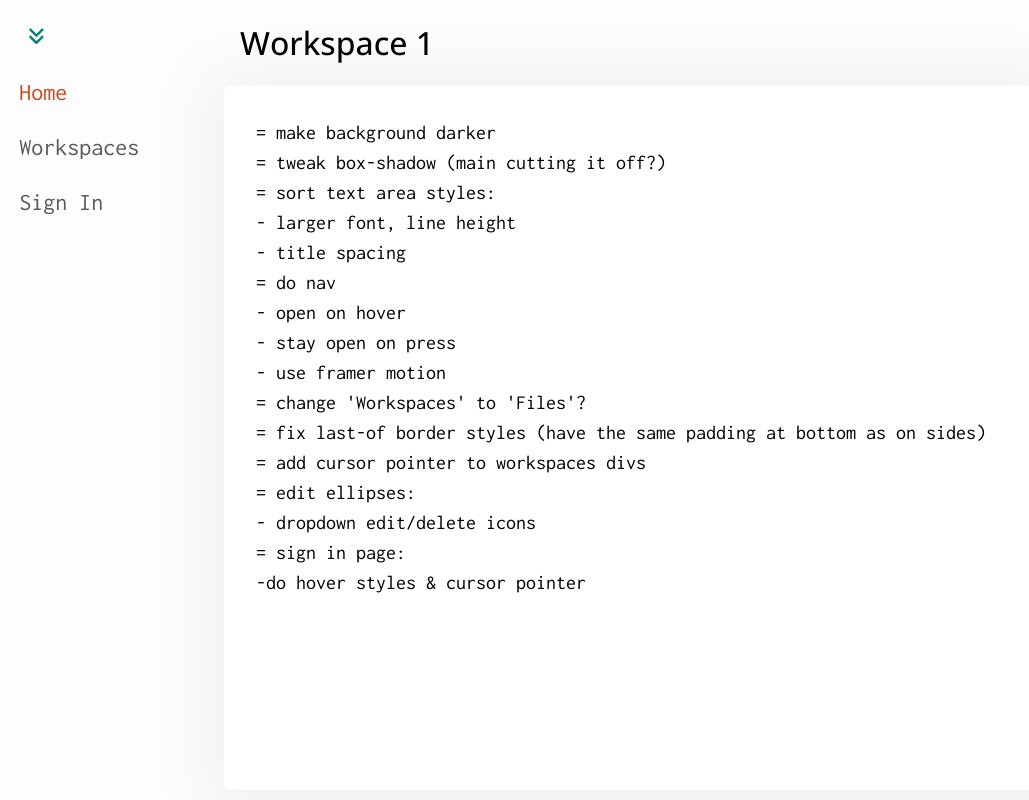
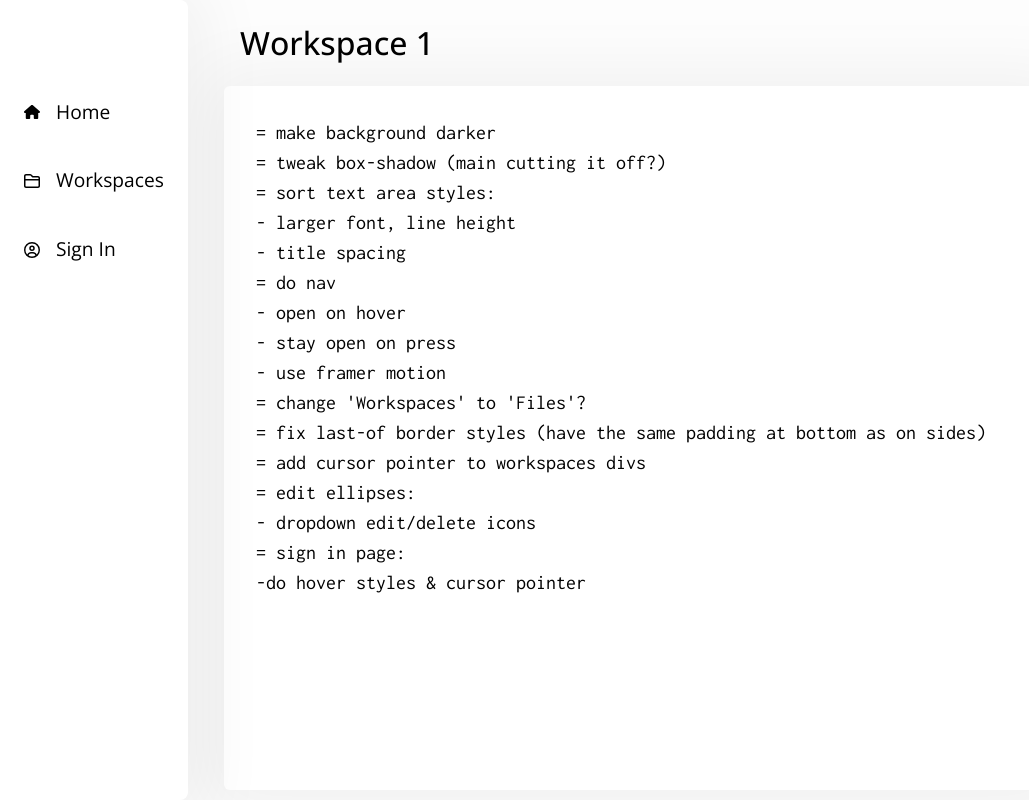
Before and after one commit to timgoalen/tasker, a Next.js app: page / in a window 1280 px wide. Shown: the whole page, without its empty margins (0-1029 px from the left). Built offline with nearby package versions, Linux system fonts and the light colour scheme.

Commit message:
feat: add NavItem component and styles

```diff
--- /dev/null
+++ b/app/styles/NavItem.module.css
@@ -0,0 +1,18 @@
+.container {
+  /* outline: 1px solid black; */
+  display: flex;
+  flex-direction: row;
+  padding: 1rem;
+  margin: 0.5rem 0.5rem 0 0.5rem;
+  gap: 1rem;
+  align-items: center;
+  border-radius: 8px;
+}
+
+.icon {
+  width: 16px;
+}
+
+.label {
+  font-size: 1.2rem;
+}
--- a/app/styles/SideNav.module.css
+++ b/app/styles/SideNav.module.css
@@ -20,8 +20,9 @@
   top: 0;
   left: 0;
   border-radius: 0 8px 8px 0;
-  box-shadow: var(--page-shadow);
+  box-shadow: var(--page-box-shadow);
   display: flex;
   flex-direction: column;
-  margin-top: 3.4rem;
+  padding-top: 4.6rem;
+  background-color: var(--white);
 }
--- a/app/ui/header/Header.tsx
+++ b/app/ui/header/Header.tsx
@@ -1,6 +1,10 @@
 import { openSans } from "@/app/ui/fonts";
 
-export default function Header({ title }) {
+interface HeaderProps {
+  title: string;
+}
+
+export default function Header({ title }: HeaderProps) {
   return (
     <header>
       <div
--- /dev/null
+++ b/app/ui/sidenav/NavItem.tsx
@@ -0,0 +1,38 @@
+"use client";
+
+import Link from "next/link";
+import { usePathname } from "next/navigation";
+import clsx from "clsx";
+import { FontAwesomeIcon } from "@fortawesome/react-fontawesome";
+import { FontAwesomeIconProps } from "@fortawesome/react-fontawesome";
+import { IconDefinition } from "@fortawesome/fontawesome-svg-core";
+
+import { openSans } from "@/app/ui/fonts";
+
+import styles from "@/app/styles/NavItem.module.css";
+
+interface NavItemProps {
+  href: string;
+  label: string;
+  icon: IconDefinition;
+}
+
+export default function NavItem({ href, label, icon }: NavItemProps) {
+  const pathname = usePathname();
+
+  return (
+    <Link
+      href={href}
+      className={styles.container}
+      //   className={clsx(
+      //     "grey-text nav-link",
+      //     pathname === "/" ? "active-link nav-link" : "nav-link"
+      //   )}
+    >
+      <FontAwesomeIcon icon={icon} className={styles.icon} />
+      <div className={`${openSans.className} antialiased ${styles.label}`}>
+        {label}
+      </div>
+    </Link>
+  );
+}
--- a/app/ui/sidenav/NavLinks.tsx
+++ b/app/ui/sidenav/NavLinks.tsx
@@ -1,44 +1,13 @@
-"use client";
-
-import Link from "next/link";
-import { usePathname } from "next/navigation";
-import clsx from "clsx";
+import NavItem from "./NavItem";
+import { faHome } from "@fortawesome/free-solid-svg-icons";
+import { faFolderClosed, faCircleUser } from "@fortawesome/free-regular-svg-icons";
 
 export default function NavLinks() {
-  const pathname = usePathname();
-
   return (
     <>
-      <Link
-        href="/"
-        className={clsx(
-          "grey-text nav-link",
-          pathname === "/" ? "active-link nav-link" : "nav-link"
-        )}
-        // className="grey-text nav-link"
-      >
-        Home
-      </Link>
-      <Link
-        href="/workspaces"
-        className={clsx(
-          "grey-text nav-link",
-          pathname === "/workspaces" ? "active-link nav-link" : "nav-link"
-        )}
-        // className="grey-text nav-link"
-      >
-        Workspaces
-      </Link>
-      <Link
-        href="/signin"
-        className={clsx(
-          "grey-text nav-link",
-          pathname === "/login" ? "active-link nav-link" : "nav-link"
-        )}
-        // className="grey-text nav-link"
-      >
-        Sign In
-      </Link>
+      <NavItem href="/" label="Home" icon={faHome} />
+      <NavItem href="/workspaces" label="Workspaces" icon={faFolderClosed} />
+      <NavItem href="/signin" label="Sign In" icon={faCircleUser} />
     </>
   );
 }
--- a/app/ui/sidenav/SideNav.tsx
+++ b/app/ui/sidenav/SideNav.tsx
@@ -15,7 +15,9 @@ export default function SideNav() {
     <>
       {isSideNavOpen ? (
         // Open Side Nav
-        <div onMouseLeave={() => setIsSideNavOpen(false)}>
+        <div
+        onMouseLeave={() => setIsSideNavOpen(false)}
+        >
           <button className={styles.icon}>
             <FontAwesomeIcon icon={faAnglesDown} />
           </button>
```
